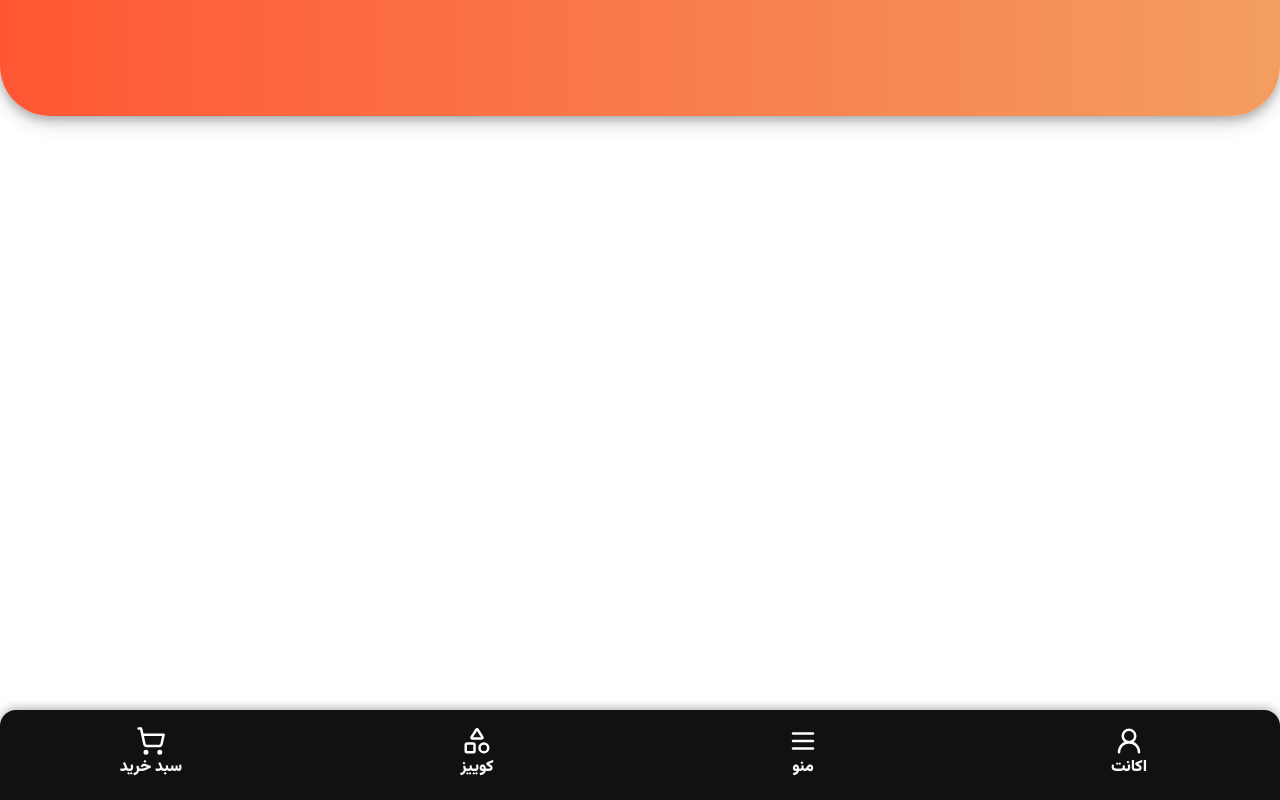
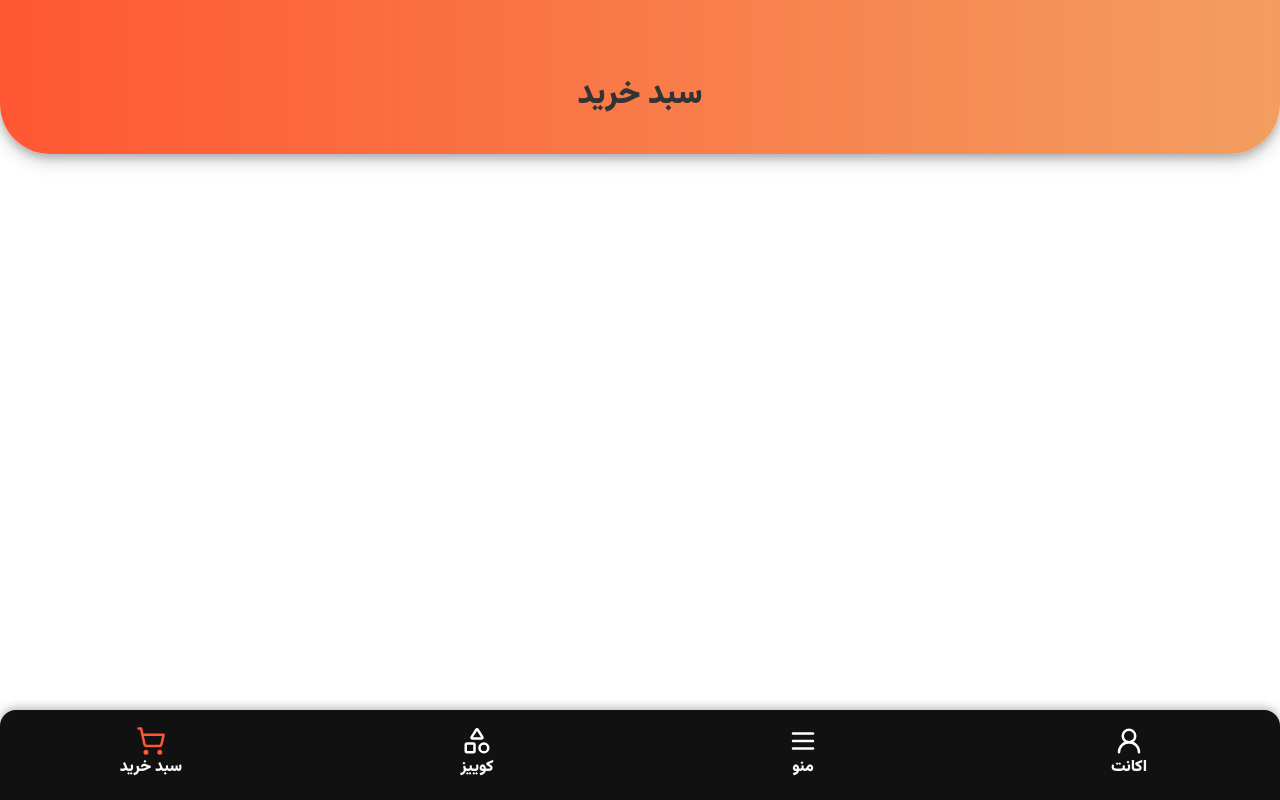
Before and after one commit to itsRev1L/Coffee-Menu, a React (Vite) app: page /#/Cart in a window 1280 px wide. Built offline with nearby package versions, Linux system fonts and the light colour scheme.

Commit message:
bug fixes

```diff
--- a/src/App.jsx
+++ b/src/App.jsx
@@ -6,6 +6,7 @@ import LoginPage from "./Pages/LoginPage.jsx";
 import MenuPage from "./Pages/MenuPage";
 import QuestionPage from "./Pages/QuizPage.jsx";
 import SignupPage from "./Pages/SignupPage.jsx";
+import CartPage from "./Pages/CartPage.jsx";
 import Footer from "./Componnents/Footer/Footer.jsx";
 
 function App() {
@@ -18,6 +19,7 @@ function App() {
           <Route path="/Quiz" element={<QuestionPage />} />
           <Route path="/Login" element={<LoginPage />} />
           <Route path="/Signup" element={<SignupPage />} />
+          <Route path="/Cart" element={<CartPage />} />
         </Routes>
         <Footer />
       </Router>
--- a/src/Componnents/Footer/Footer.jsx
+++ b/src/Componnents/Footer/Footer.jsx
@@ -17,14 +17,14 @@ const Footer = () => {
       >
         <Col
           xs={3}
-          className={activepath === "/CartPage" ? "footer-active" : ""}
+          className={activepath === "/Cart" ? "footer-active" : ""}
           onClick={() => {
-            navigate("/CartPage");
+            navigate("/Cart");
           }}
         >
           <ShoppingCart
             size={30}
-            color={activepath === "/CartPage" ? "#ff5733" : "white"}
+            color={activepath === "/Cart" ? "#ff5733" : "white"}
           />
           <p>سبد خرید</p>
         </Col>
--- a/src/Componnents/Header/Header.jsx
+++ b/src/Componnents/Header/Header.jsx
@@ -12,7 +12,7 @@ const Header = () => {
     "/": "منو",
     "/MenuPage": "منو",
     "/Quiz": "کوییز",
-    "/CartPage": "سبد خرید",
+    "/Cart": "سبد خرید",
     "/Login": "اکانت",
     "/Signup": "ثبت نام",
   };
--- a/src/Componnents/LoginPage/LoginForm.css
+++ b/src/Componnents/LoginPage/LoginForm.css
@@ -1,5 +1,5 @@
 .login-container {
-  margin-top: 40px;
+  margin-top: 50px;
 }
 
 .login-title {
--- a/src/Componnents/LoginPage/LoginForm.jsx
+++ b/src/Componnents/LoginPage/LoginForm.jsx
@@ -8,8 +8,10 @@ const LoginPage = () => {
     <Container className="login-container rtl">
       <Row className="justify-content-center">
         <Col md={12} lg={5} xs={12}>
-          <h2 className="login-title text-center my-4">ورود به حساب کاربری</h2>
           <form className="login-form-box p-4 shadow rounded">
+            <h2 className="login-title text-center my-4">
+              ورود به حساب کاربری
+            </h2>
             <div className="mb-3">
               <input
                 type="email"
--- a/src/Componnents/SignupPage/SignupForm.jsx
+++ b/src/Componnents/SignupPage/SignupForm.jsx
@@ -7,10 +7,10 @@ const SignupForm = () => {
     <Container className="login-container rtl">
       <Row className="justify-content-center">
         <Col md={12} lg={5} xs={12}>
-          <h2 className="login-title text-center my-4">
-            اطلاعات زیر را وارد کنید
-          </h2>
           <form className="login-form-box p-4 shadow rounded">
+            <h2 className="login-title text-center my-4">
+              اطلاعات زیر را وارد کنید
+            </h2>
             <Row className="mb-3">
               <Col>
                 <input
--- /dev/null
+++ b/src/Pages/CartPage.jsx
@@ -0,0 +1,8 @@
+import React from "react";
+
+const CartPage = () => {
+  let IsEmpty = true;
+  return <></>;
+};
+
+export default CartPage;
```
Also changed, not shown: src/Componnents/CartPage/Cart.jsx (added, +7 -0 lines), src/Componnents/CartPage/Cart.css (added).
